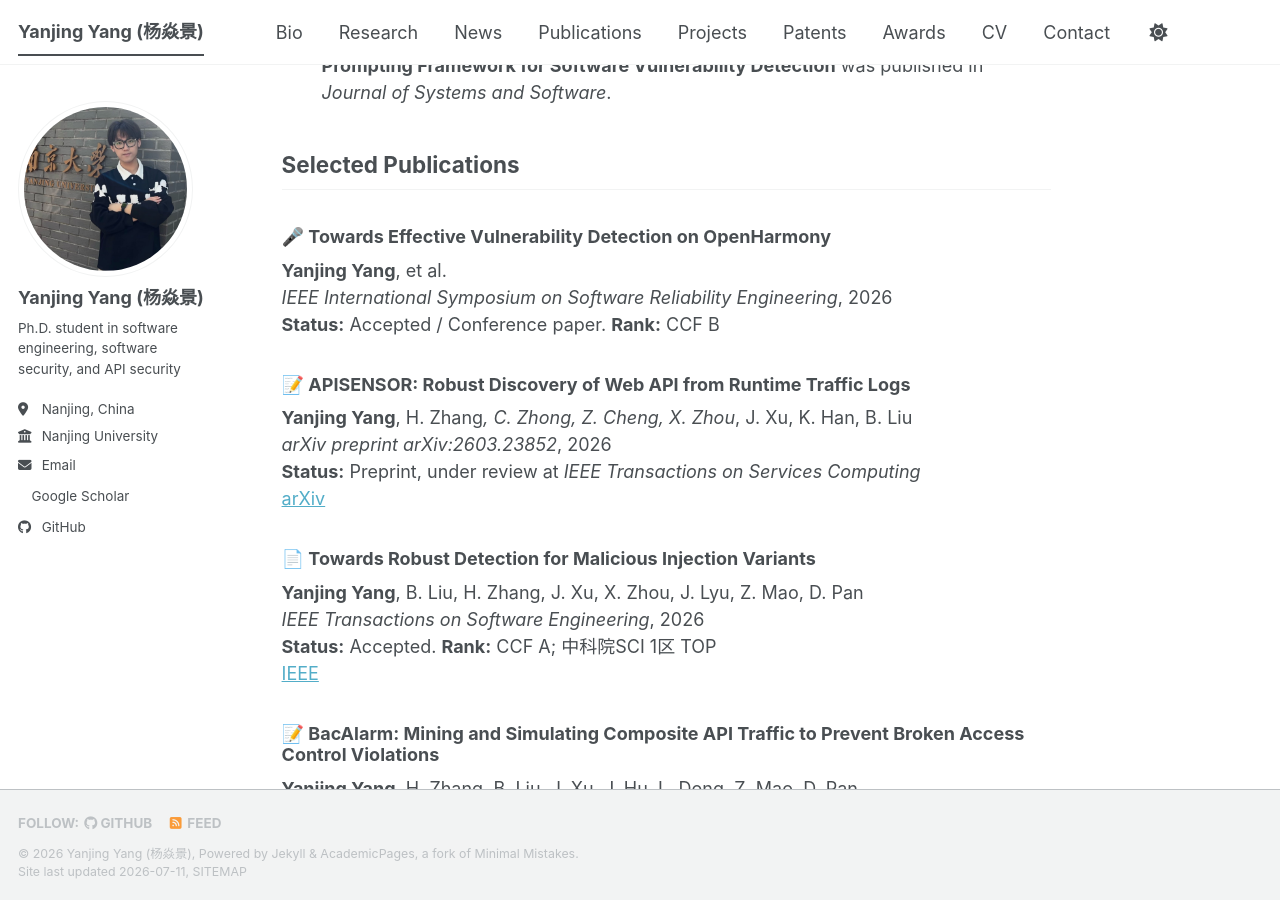
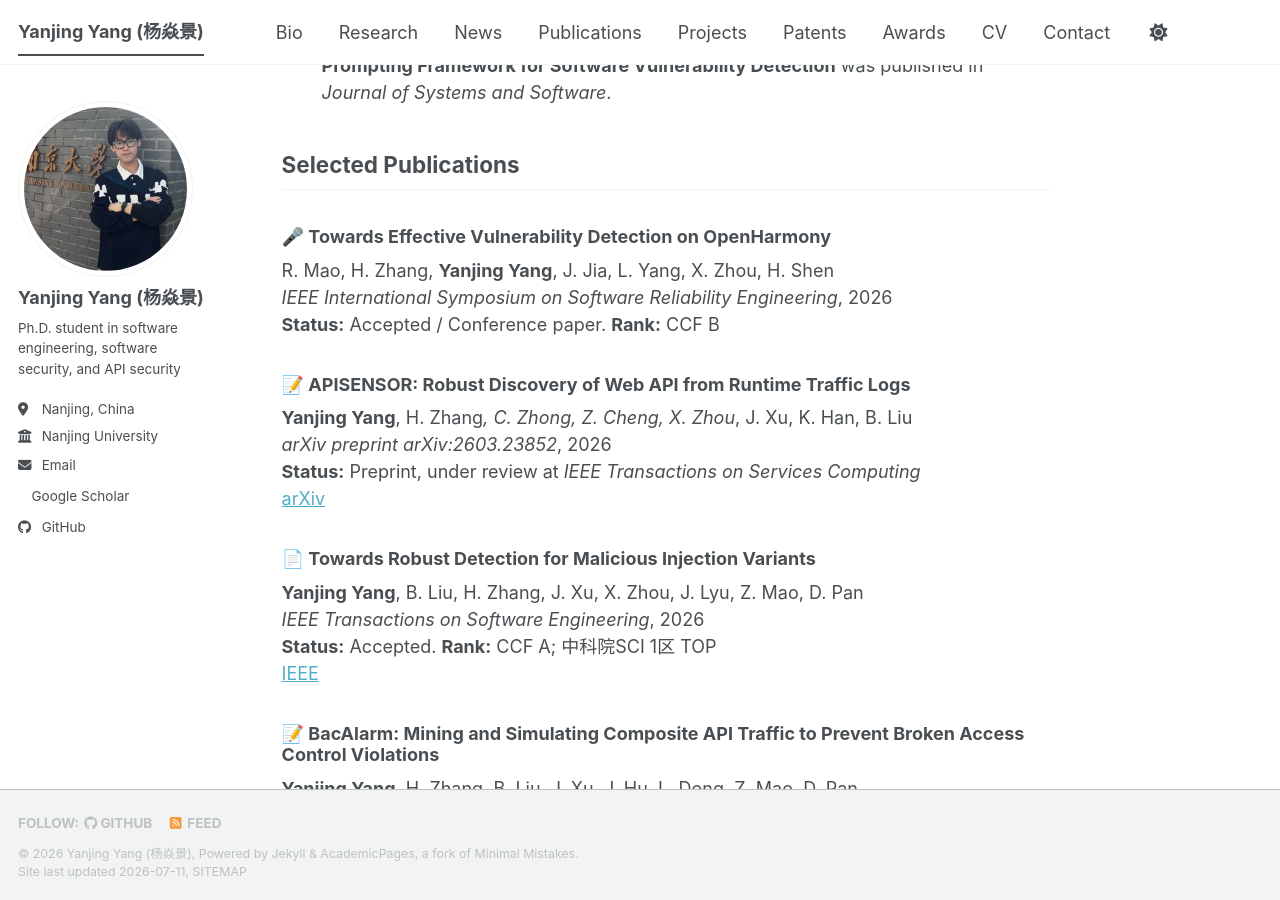
Before and after one commit to Yang-Yanjing/Yang-Yanjing.github.io, a Jekyll site: the page built from _pages/about.md, in a window 1280 px wide and 900 px high, scrolled down 2206 px. Built offline with Jekyll 4.4.1, drawn with Linux system fonts in a browser that asks for light colours; a style sheet for code colours, icons or effects is not loaded.

Commit message:
Update ISSRE paper author order

```diff
--- a/_data/cv.json
+++ b/_data/cv.json
@@ -106,7 +106,7 @@
       "publisher": "IEEE International Symposium on Software Reliability Engineering",
       "releaseDate": "2026",
       "website": "",
-      "summary": "Accepted / conference paper. CCF B. Y. Yang, et al."
+      "summary": "Accepted / conference paper. CCF B. R. Mao, H. Zhang, Y. Yang, J. Jia, L. Yang, X. Zhou, H. Shen."
     },
     {
       "name": "Automated Localization of Affected Libraries and Versions from Vulnerability Reports",
--- a/_pages/about.md
+++ b/_pages/about.md
@@ -53,7 +53,7 @@ B.Sc. in Software Engineering, Outstanding Undergraduate, GPA 3.88/4, Sep. 2018
 
 ### 🎤 Towards Effective Vulnerability Detection on OpenHarmony
 
-**Yanjing Yang**, et al.
+R. Mao, H. Zhang, **Yanjing Yang**, J. Jia, L. Yang, X. Zhou, H. Shen
 *IEEE International Symposium on Software Reliability Engineering*, 2026
 **Status:** Accepted / Conference paper. **Rank:** CCF B
 
```
Also changed, not shown: _pages/cv.md (+1 -1 lines), _publications/2026-07-01-openharmony-issre.md (+1 -1 lines).
